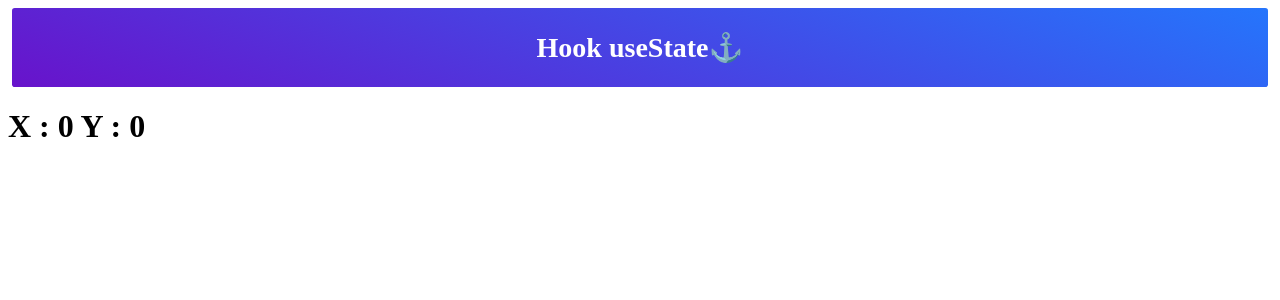
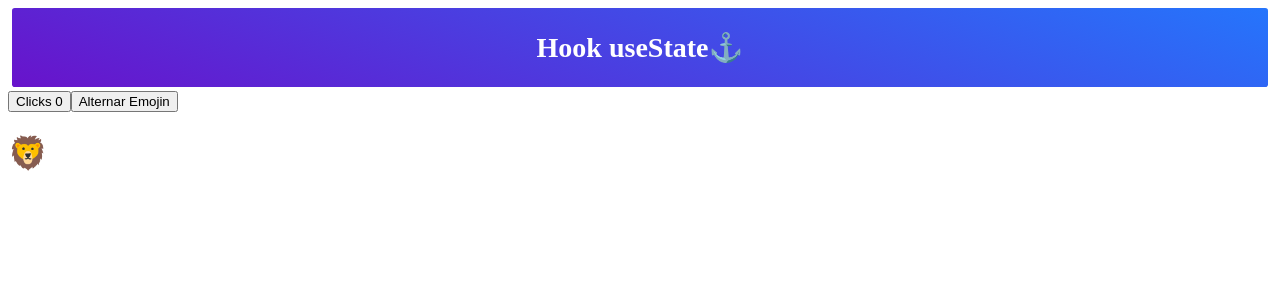
Before and after one commit to Eisten1996/react-fundamentos, a React (Create React App) app: page / in a window 1280 px wide. Shown: the top 300 px of the page. Built offline with nearby package versions, Linux system fonts and the light colour scheme.

Commit message:
Controlar la ejecución de useEffect()
como controlar un useEffect

```diff
--- a/src/App.js
+++ b/src/App.js
@@ -1,5 +1,5 @@
-import React, { useState, useEffect } from 'react'
-
+import React, { useState } from 'react'
+import { useEffect } from 'react'
 const Header = () => {
   const styles = {
     background: 'linear-gradient(20deg, #6813cb, #2575fc)',
@@ -22,27 +22,30 @@ const Header = () => {
     </header>
   )
 }
+const App = () => {
+  const [clicks, setClick] = useState(0)
+  const [emojin, setEmojin] = useState('🦁')
+  // 🙊🎇
 
-const App = () => {
-  const [mouseX, setMouseX] = useState(0)
-  const [mouseY, setMouseY] = useState(0)
+  const addClicks = () => {
+    setClick(clicks + 1)
+  }
 
-  const handlerMove = (e) => {
-    setMouseX(e.clientX)
-    setMouseY(e.clientY)
+  useEffect(() => {
+    alert('useEffet 🎇')
+  }, [clicks])
+
+  const toggleEmojin = () => {
+    const nextEmoji = emojin === '🦁' ? '🙊' : '🦁'
+    setEmojin(nextEmoji)
   }
-  useEffect(() => {
-    window.addEventListener('mousemove', handlerMove)
-    return () => {
-      window.removeEventListener('mousemove', handlerMove)
-    }
-  })
+
   return (
     <div>
       <Header />
-      <h1>
-        X : {mouseX} Y : {mouseY}
-      </h1>
+      <button onClick={addClicks}> Clicks {clicks}</button>
+      <button onClick={toggleEmojin}>Alternar Emojin</button>
+      <h1>{emojin}</h1>
     </div>
   )
 }
```
